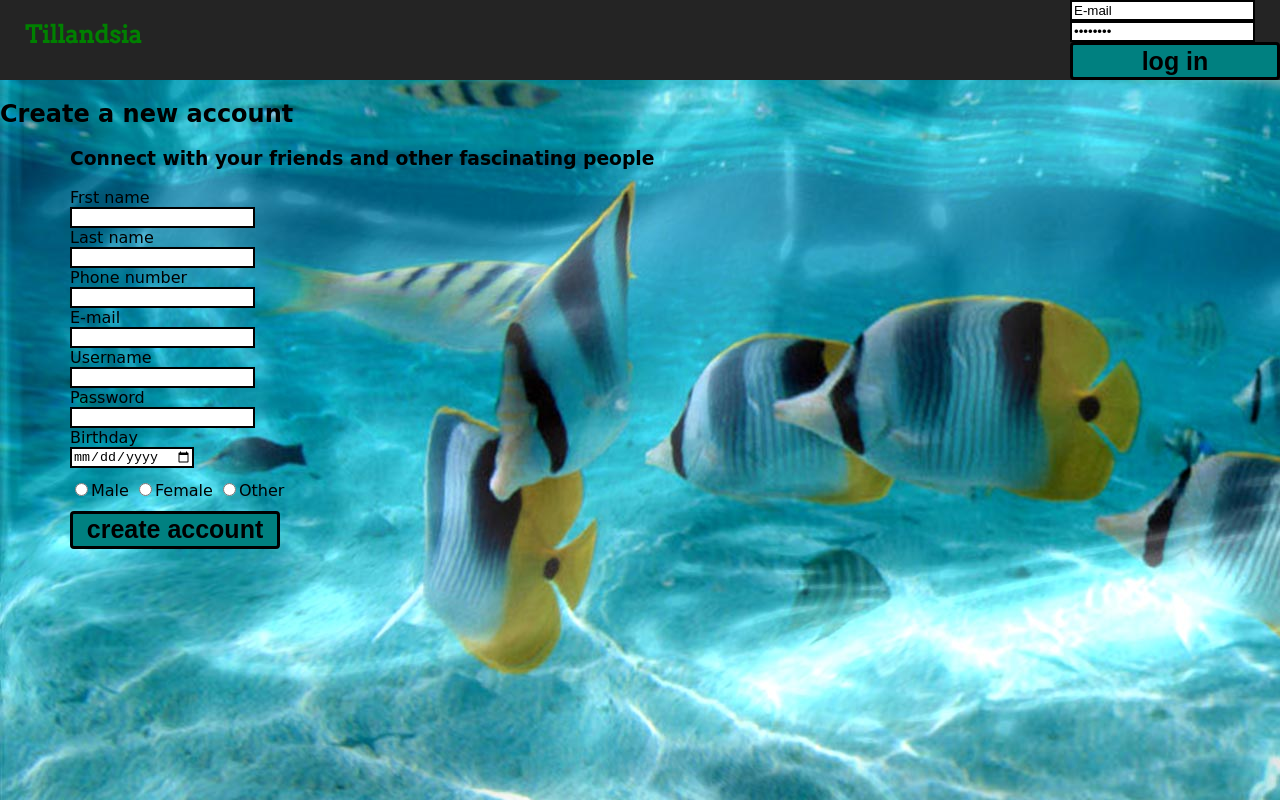
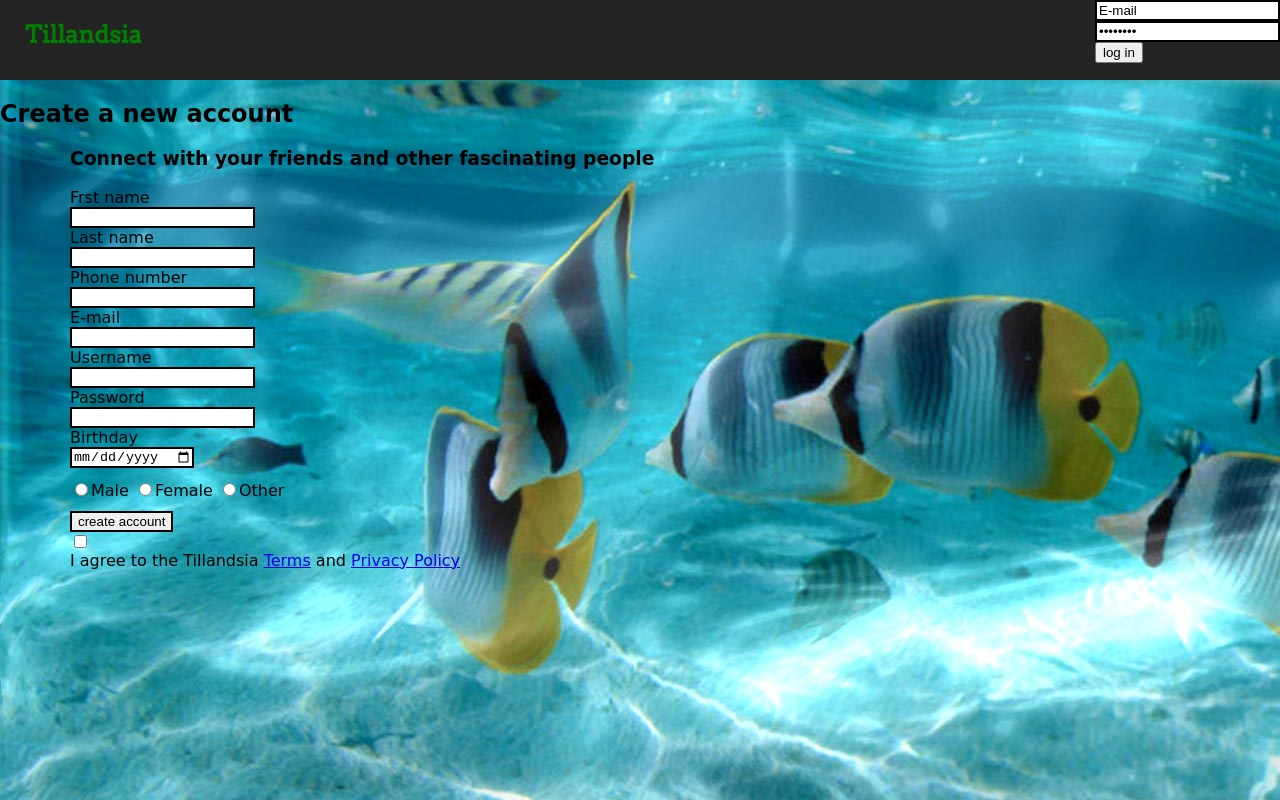
Before and after one commit to MilicaPetkovic/Domaci4, a plain HTML site: page index.forma.html in a window 1280 px wide. Drawn offline with Linux system fonts and the light colour scheme; a web font is replaced by a local one.

Commit message:
Add files via upload

```diff
--- a/index.forma.html
+++ b/index.forma.html
@@ -2,10 +2,9 @@
 <html>
 	<head>
 		<meta charset="utf-8">
+		<title>Tillandsia</title>
 		<link href="https://fonts.googleapis.com/css?family=Arvo|Frijole" rel="stylesheet">
 		<link rel="stylesheet" type="text/css" href="style.forma.css">
-		<title></title>
-
 	</head>
 	<body>
 		<header>
@@ -14,7 +13,7 @@
 				<div class="m">
 				<input type="email" name="email" value="E-mail">
 				<input type="password" name="psw" value="password">
-				<input type="submite" name="log in" value="log in">
+				<button type="submit">log in</button>
 				</div>
 			</nav>
 		</header>
@@ -39,9 +38,10 @@
 				<input type="radio" name="gender" value="male">Male
 				<input type="radio" name="gender" value="female">Female
 				<input type="radio" name="gender" value="other">Other
-				<input type="submite" value="create account">
+				<input type="submit" value="create account">
+				<input type="checkbox" value="terms">I agree to the Tillandsia <a href="#">Terms</a> and <a href="#"> Privacy Policy</a>
+
 			</form>
-
 		</div>
 	</body>
 </html>
```
